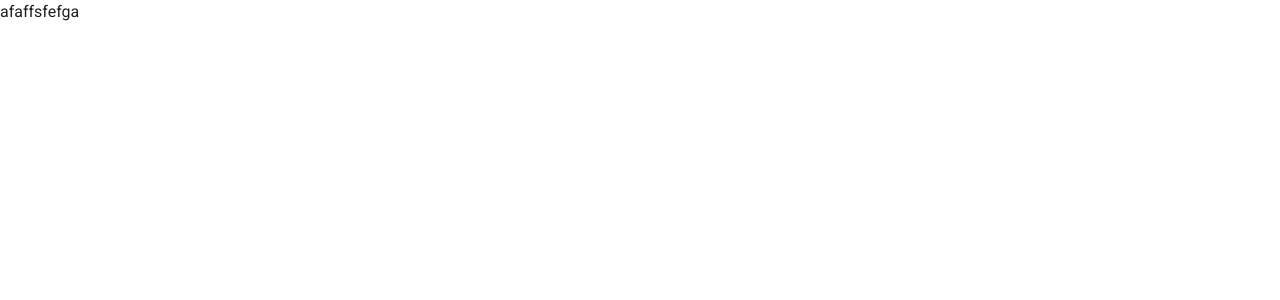
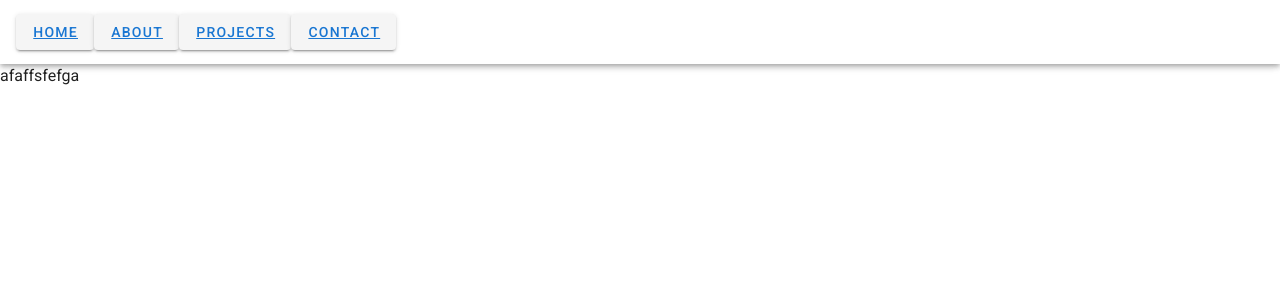
Before and after one commit to 4rts/hit-the-ants-site, a Vue app: page / in a window 1280 px wide. Shown: the top 300 px of the page. Built offline with nearby package versions, Linux system fonts and the light colour scheme.

Commit message:
헤더뷰 라우터 기능 완료

```diff
--- a/src/components/FooterView.vue
+++ b/src/components/FooterView.vue
@@ -1,5 +1,5 @@
 <template>
-    <div>
+    <div class="footer-view">
 
     </div>
 </template>
--- a/src/components/HeaderView.vue
+++ b/src/components/HeaderView.vue
@@ -1,12 +1,23 @@
 <template>
-    <div>
-
-    </div>
+    <v-app-bar color="white">
+        <v-btn>
+            <router-link to="/">Home</router-link>
+        </v-btn>
+        <v-btn>
+            <router-link to="/about">About</router-link>
+        </v-btn>
+        <v-btn>
+            <router-link to="/projects">Projects</router-link>
+        </v-btn>
+        <v-btn>
+            <router-link to="/contact">Contact</router-link>
+        </v-btn>
+    </v-app-bar>
 </template>
 
 <script>
 export default {
-
+    name: 'HeaderView'
 }
 </script>
 
--- a/src/router/index.js
+++ b/src/router/index.js
@@ -1,11 +1,7 @@
 import Vue from 'vue'
 import VueRouter from 'vue-router'
 import Home from '../views/Home.vue'
-import About from '../views/About.vue'
-import Projects from '../views/Projects.vue'
-import Contact from '../views/Contact.vue'
 
-const NotFound = { template: '<div>Not Found</div>'}
 Vue.use(VueRouter)
 
 const routes = [
@@ -17,22 +13,18 @@ const routes = [
   {
     path: '/about',
     name: 'About',
-    component: About
-    // component: () => import('../views/About.vue')
+    component: () => import('../views/About.vue')
   },
   {
     path: '/projects',
     name: 'Projects',
-    component: Projects
-    // component: () => import('../views/Projects.vue')
+    component: () => import('../views/Projects.vue')
   },
   {
     path: '/contact',
     name: 'Contact',
-    component: Contact
-    // component: () => import('../views/Contact.vue')
-  },
-  { path: '*', component: NotFound }
+    component: () => import('../views/Contact.vue')
+  }
 ]
 
 const router = new VueRouter({
--- a/src/views/Contact.vue
+++ b/src/views/Contact.vue
@@ -6,7 +6,7 @@
 
 <script>
 export default {
-
+    name: 'Contact'
 }
 </script>
 
--- a/src/views/Home.vue
+++ b/src/views/Home.vue
@@ -7,8 +7,6 @@
 <script>
 
 export default {
-  name: 'Home',
-  components: {
-  }
+    name: 'Home'
 }
 </script>
--- a/src/views/Projects.vue
+++ b/src/views/Projects.vue
@@ -1,12 +1,12 @@
 <template>
     <div>
-
+        grgr
     </div>
 </template>
 
 <script>
 export default {
-
+    name: 'Projects'
 }
 </script>
 
```
